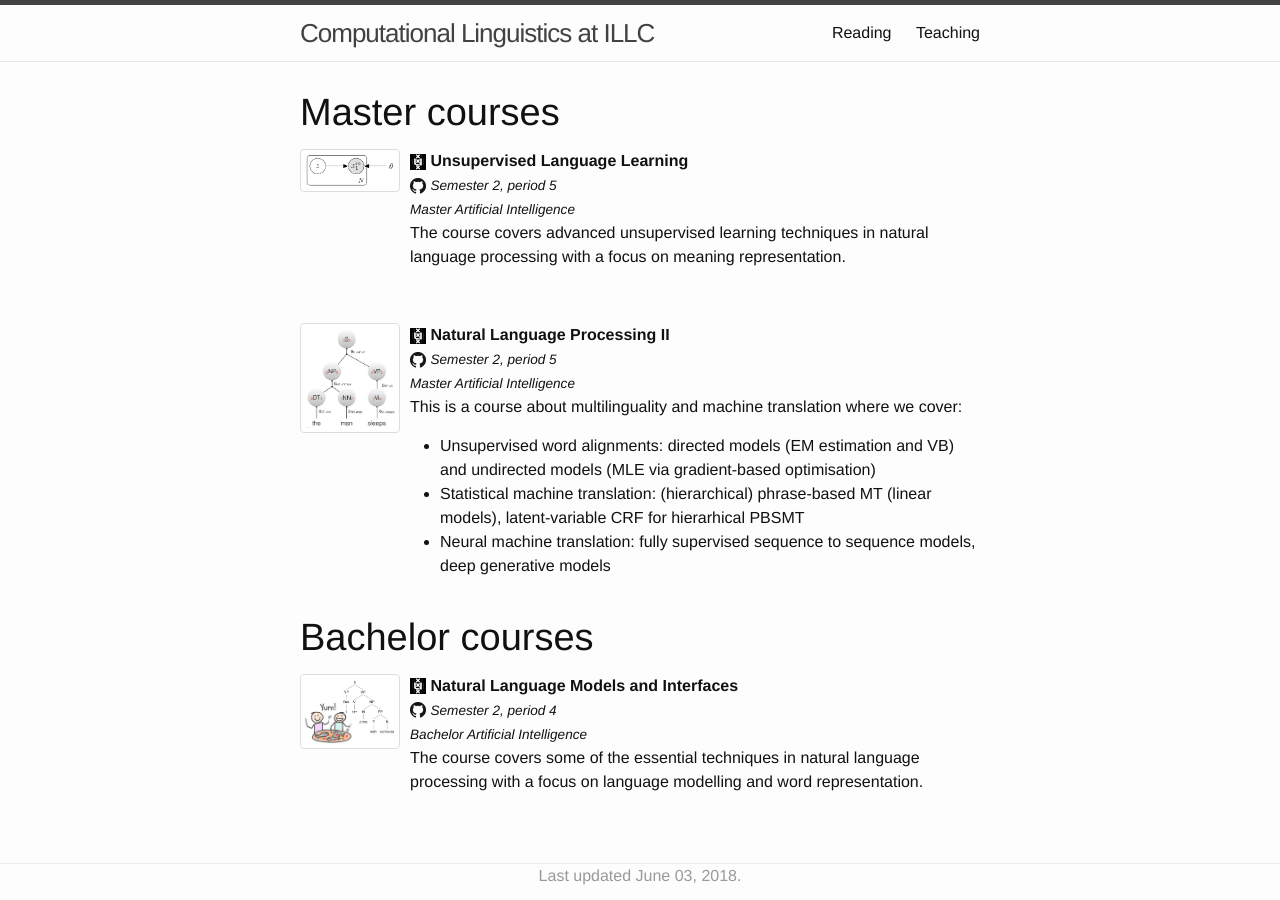
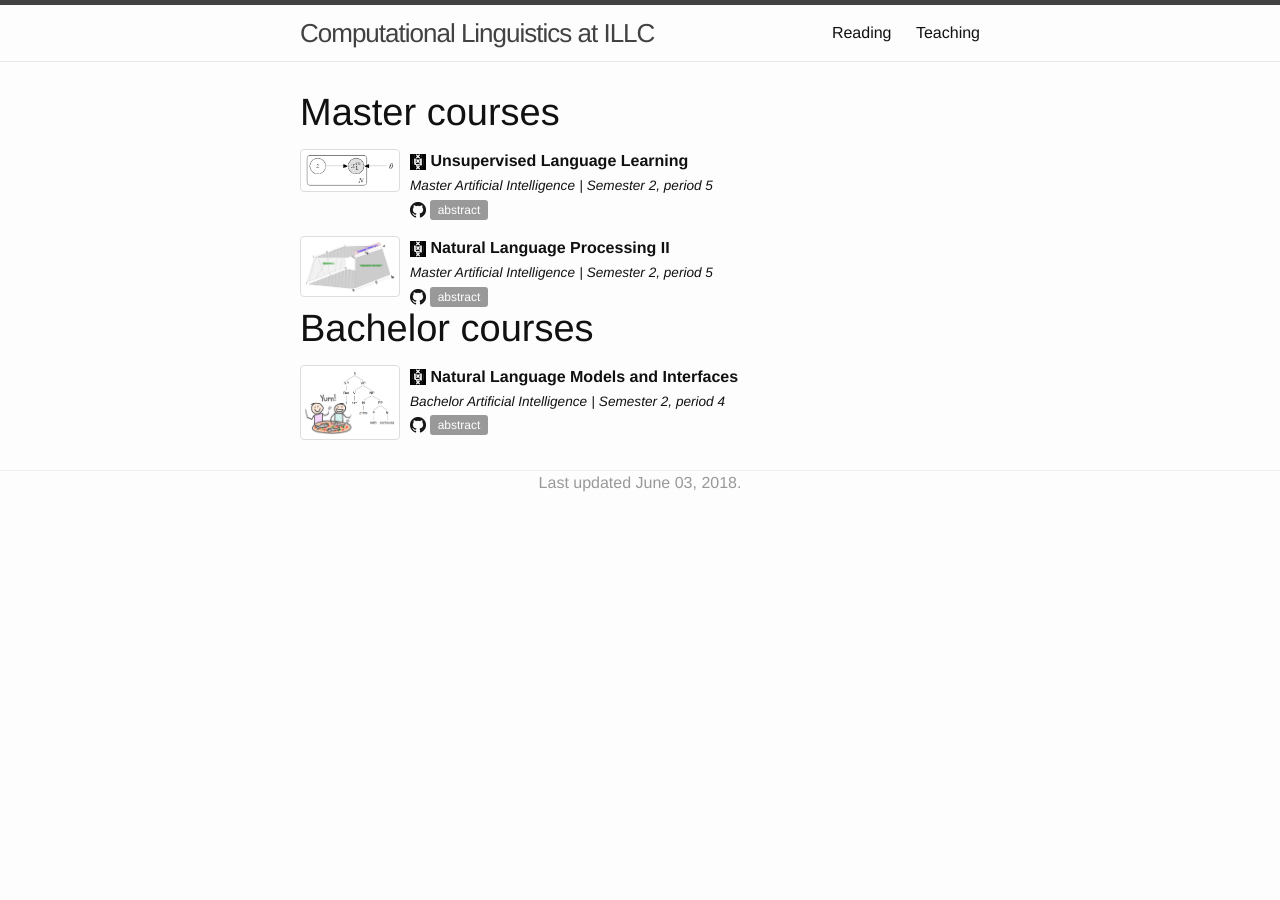
Before and after one commit to cl-illc/cl-illc.github.io, a Jekyll site: the page built from teaching.markdown, in a window 1280 px wide. Built offline with Jekyll 4.4.1, drawn with Linux system fonts in a browser that asks for light colours.

Commit message:
fixed some layout problems

```diff
--- a/_data/bsc.yml
+++ b/_data/bsc.yml
@@ -8,5 +8,5 @@
   url: //uva-slpl.github.io/nlmi/
   institution: UvA
   github: uva-slpl/nlmi
-  about: |
+  abstract: |
     The course covers some of the essential techniques in natural language processing with a focus on language modelling and word representation.
--- a/_data/msc.yml
+++ b/_data/msc.yml
@@ -8,7 +8,7 @@
   url: //uva-slpl.github.io/ull/
   institution: UvA
   github: uva-slpl/ull
-  about: |
+  abstract: |
     The course covers advanced unsupervised learning techniques in natural language processing with a focus on meaning representation.
 
 -
@@ -21,7 +21,7 @@
   url: //uva-slpl.github.io/nlp2/
   institution: UvA
   github: uva-slpl/nlp2
-  about: |
+  abstract: |
     This is a course about multilinguality and machine translation where we cover:
 
     * Unsupervised word alignments: directed models (EM estimation and VB) and undirected models (MLE via gradient-based optimisation)
--- a/_includes/course.html
+++ b/_includes/course.html
@@ -8,16 +8,34 @@
     <img src="/img/ico/{{ include.course.institution }}.png" alt=""/>
     {% endif %}
     <strong>{{ include.course.title }} </strong><br/>
+    {% if include.course.prog %}
+    <small><i>{{ include.course.prog }}</i></small>
+    {% endif %}
+    {% if include.course.when %}
+    <small> | <i>{{ include.course.when }}</i></small>
+    {% endif %}
+    <br/>
     {% if include.course.github %}
     <a href="https://github.com/{{ include.course.github }}">
       <img src="/img/ico/github.png" alt=""/>
     </a>
     {% endif %}
-    {% if include.course.when %}
-    <small><i>{{ include.course.when }}</i></small><br/>
-    {% endif %}
-    {% if include.course.prog %}
-    <small><i>{{ include.course.prog }}</i></small><br/>
+    <!-- abstract -->
+    {% if include.course.abstract %}
+      <a data-toggle="modal" href="#abstract{{ include.course.img }}" class="label label-default">abstract</a>
+      <!-- Modal -->
+      <div class="modal fade" id="abstract{{ include.course.img }}" tabindex="-1" role="dialog" aria-hidden="true"> <div class="modal-dialog">
+          <div class="modal-content">
+            <div class="modal-header">
+              <button type="button" class="close" data-dismiss="modal" aria-hidden="true">&times;</button>
+              <h4 class="modal-title">{{ include.course.title }}</h4>
+            </div>
+            <div class="modal-body">
+              {{ include.course.abstract | markdownify }}
+            </div>
+          </div><!-- /.modal-content -->
+        </div><!-- /.modal-dialog -->
+      </div><!-- /.modal -->
     {% endif %}
 
 
@@ -26,23 +44,6 @@
     {% endif %}
     <br/>
 
-    <!-- abstract -->
-    {% if include.course.abstract %}
-      <a data-toggle="modal" href="#abstract{{ include.course.img }}" class="label label-default">Abstract</a>
-      <!-- Modal -->
-      <div class="modal fade" id="abstract{{ include.course.img }}" tabindex="-1" role="dialog" aria-hidden="true"> <div class="modal-dialog">
-          <div class="modal-content">
-            <div class="modal-header">
-              <button type="button" class="close" data-dismiss="modal" aria-hidden="true">&times;</button>
-              <h4 class="modal-title">{{ include.course.title }}</h4>
-            </div>
-            <div class="modal-body">
-              {{ include.course.abstract }}
-            </div>
-          </div><!-- /.modal-content -->
-        </div><!-- /.modal-dialog -->
-      </div><!-- /.modal -->
-    {% endif %}
 
 
   </div>
--- a/_includes/group.html
+++ b/_includes/group.html
@@ -8,11 +8,9 @@
     {% if include.group.people %}Organisers: {{ include.group.people }}.{% endif %}
     <br/>
     {% if include.group.note %}<i>{{ include.group.note }}</i>{% endif %}
-    <br/>
-
     <!-- abstract -->
     {% if include.group.abstract %}
-      <a data-toggle="modal" href="#abstract{{ include.group.uid }}" class="label label-default">Abstract</a>
+      <a data-toggle="modal" href="#abstract{{ include.group.uid }}" class="label label-default">abstract</a>
       <!-- Modal -->
       <div class="modal fade" id="abstract{{ include.group.uid }}" tabindex="-1" role="dialog" aria-hidden="true"> <div class="modal-dialog">
           <div class="modal-content">
```
Also changed, not shown: img/course/nlp2.png.
